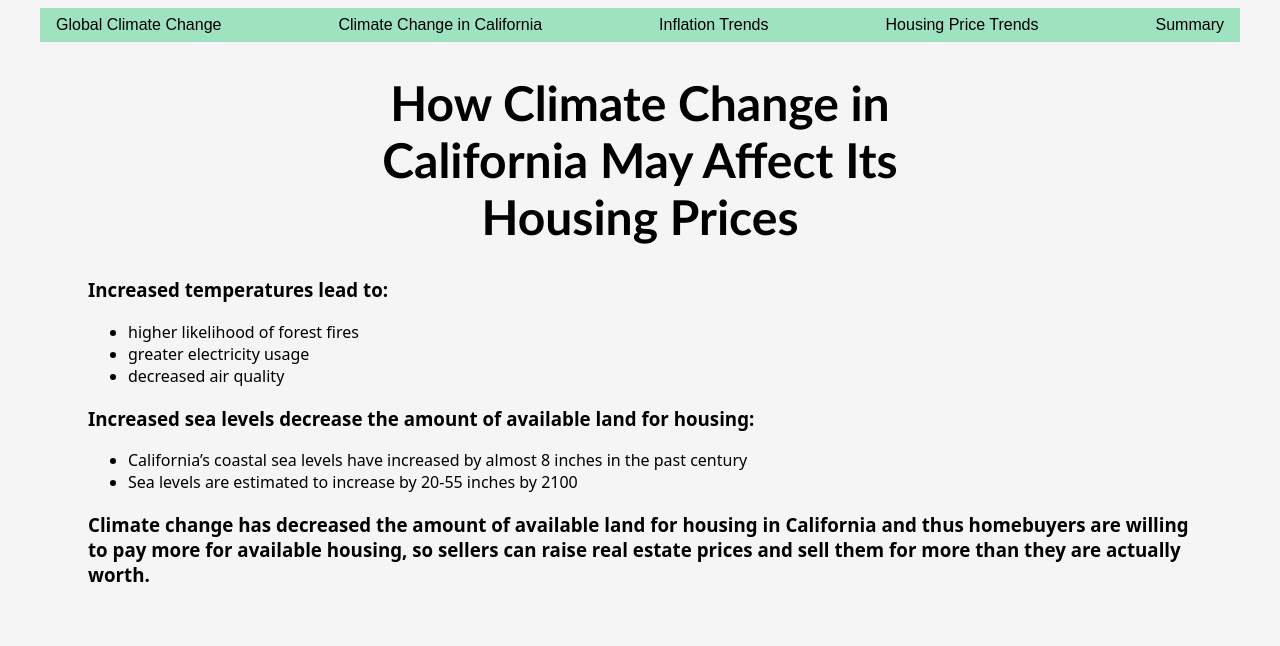
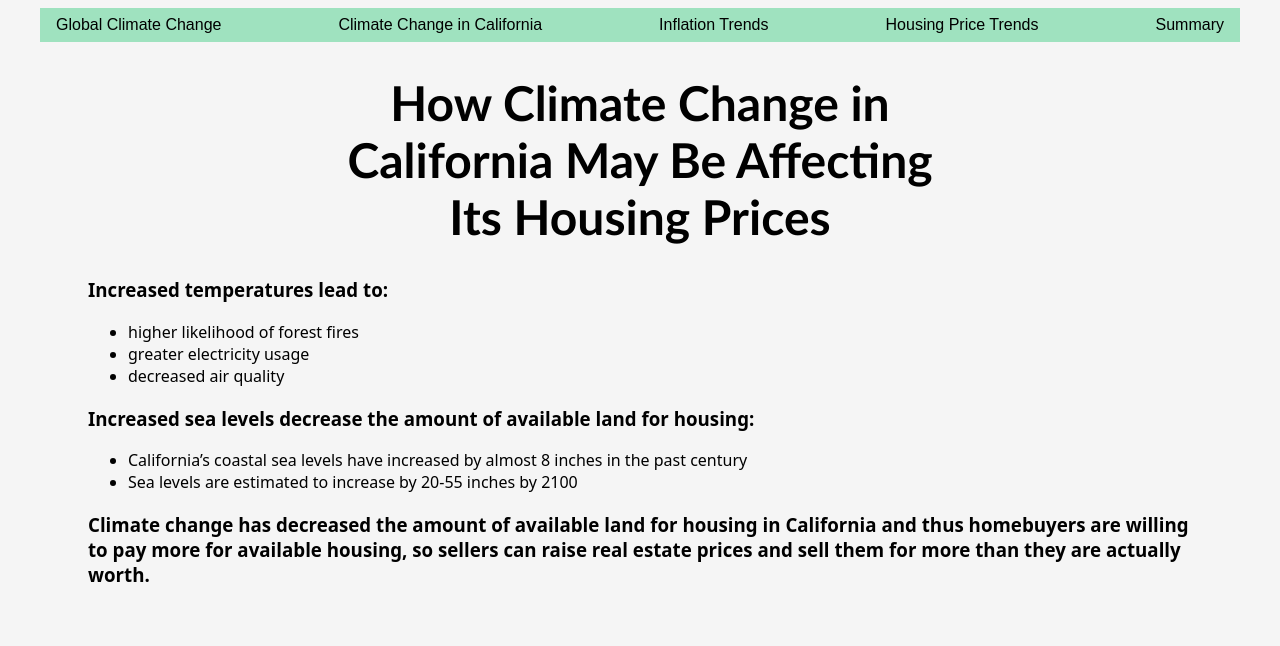
Before and after one commit to rachelhuang05/data100_finalproject, a plain HTML site: page californiaclimate.html in a window 1280 px wide. Shown: the top 646 px of the page. Drawn offline with Linux system fonts and the light colour scheme.

Commit message:
Update californiaclimate.html

```diff
--- a/californiaclimate.html
+++ b/californiaclimate.html
@@ -19,7 +19,7 @@
                     <li><a href = "summary.html">Summary</a></li>
                 </ul>
             </nav>
-            <h1>How Climate Change in California May Affect Its Housing Prices</h1>
+            <h1>How Climate Change in California May Be Affecting Its Housing Prices</h1>
             <section>
                 <h2></h2>
                 <p>
```
